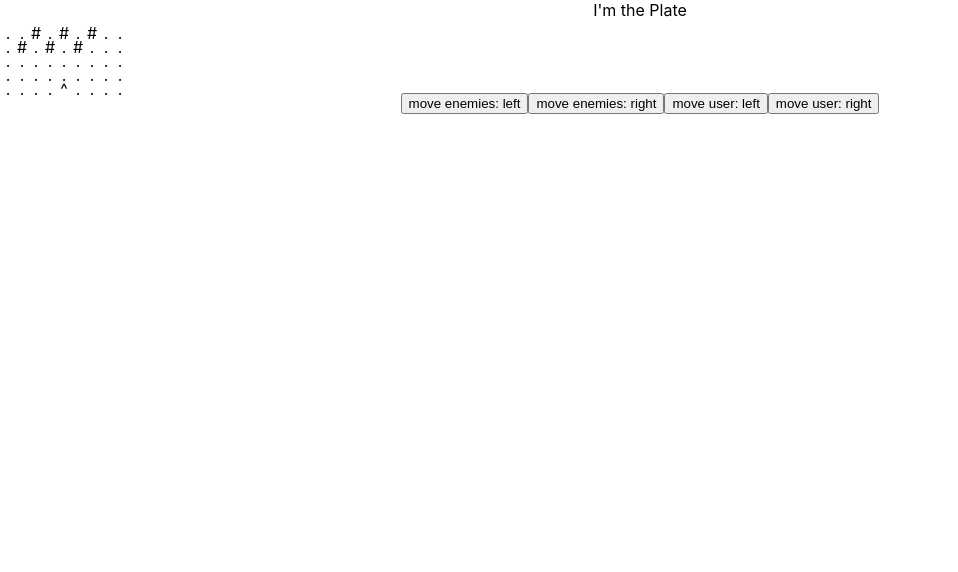
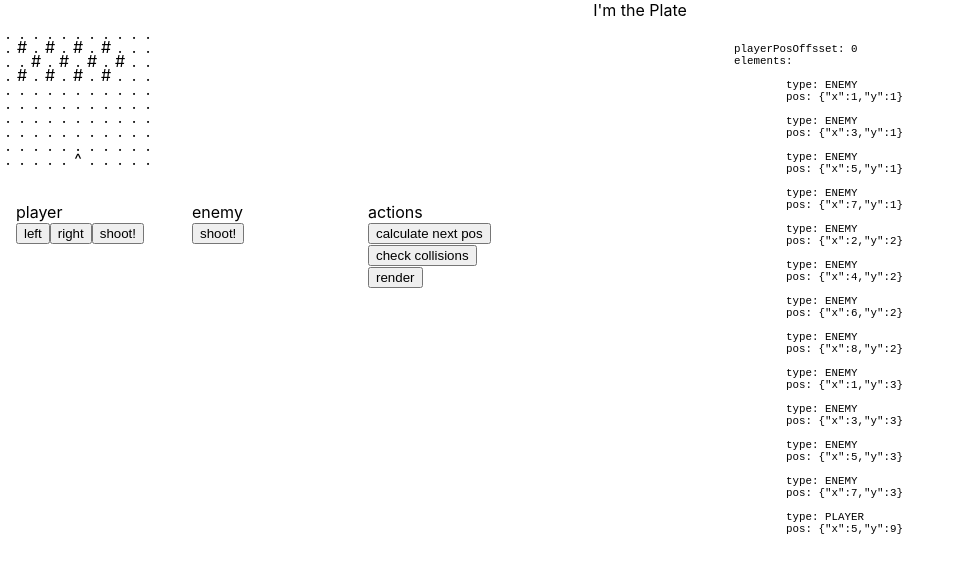
Before and after one commit to przemekoz/space-invaders-react-redux, a React (Create React App) app: page / in a window 1280 px wide. Shown: the top 572 px of the page, without its empty margins (0-958 px from the left). Built offline with nearby package versions, Linux system fonts and the light colour scheme.

Commit message:
changed: method of render element, etc.

```diff
--- a/src/mods/element/classes/index.ts
+++ b/src/mods/element/classes/index.ts
@@ -1,13 +1,36 @@
-import { ElementInterface, ElementTypeEnum } from "../types";
-
-export interface ElementClassParamType {
-    type: ElementTypeEnum;
-}
+import {
+    ElementClassParams,
+    ElementInterface,
+    ElementPos,
+    ElementTypeEnum
+} from "../types";
 
 export class ElementClass implements ElementInterface {
-    type: ElementTypeEnum;
+    private type: ElementTypeEnum;
+    private pos: ElementPos;
 
-    constructor(params: ElementClassParamType = { type: ElementTypeEnum.EMPTY }) {
+    constructor(params: ElementClassParams) {
         this.type = params.type;
+        this.pos = params.pos;
+    }
+
+    public getPos(): ElementPos {
+        return this.pos;
+    }
+
+    public setPosX(x: number) {
+        this.pos.x = x;
+    }
+
+    public setPosY(y: number) {
+        this.pos.y = y;
+    }
+
+    public isPos(x: number, y: number): boolean {
+        return this.pos.x === x && this.pos.y === y;
+    }
+
+    public getType(): ElementTypeEnum {
+        return this.type;
     }
 }
--- a/src/mods/element/components/element/index.tsx
+++ b/src/mods/element/components/element/index.tsx
@@ -2,41 +2,35 @@ import React from "react";
 import { ElementInterface, ElementTypeEnum } from "../../types";
 
 export interface Props {
-    element: ElementInterface
+    element: ElementInterface;
 }
 
 export const ElementComponent = (props: Props) => {
     const { element } = props;
 
     const renderType = () => {
-        switch (element.type) {
+        switch (element.getType()) {
             case ElementTypeEnum.ENEMY:
-                return "#"
+                return "#";
 
-            case ElementTypeEnum.ENEMY_KILLED:
-                return "*"
+            case ElementTypeEnum.SHOT_ENEMY:
+                return "!";
 
-            case ElementTypeEnum.ENEMY_SHOT:
-                return "|"
+            case ElementTypeEnum.SHOT_PLAYER:
+                return "|";
 
-            case ElementTypeEnum.USER_SHOT:
-                return "&"
-
-            case ElementTypeEnum.USER:
-                return "^"
+            case ElementTypeEnum.PLAYER:
+                return "^";
 
             default:
                 return ".";
         }
-    }
-
+    };
 
     return (
-        <div style={{
-            width: "10px", height: "10px"
-        }}>
+        <div style={{ width: "10px", height: "10px" }}>
             {renderType()}
         </div >
 
-    )
+    );
 };
--- a/src/mods/element/types/index.ts
+++ b/src/mods/element/types/index.ts
@@ -1,11 +1,24 @@
 export enum ElementTypeEnum {
-    EMPTY = "EMPTY",
     ENEMY = "ENEMY",
-    ENEMY_KILLED = "ENEMY_KILLED",
-    ENEMY_SHOT = "ENEMY_SHOT",
-    USER_SHOT = "USER_SHOT",
-    USER = "USER",
+    SHOT_ENEMY = "SHOT_ENEMY",
+    SHOT_PLAYER = "SHOT_PLAYER",
+    PLAYER = "PLAYER",
 }
+
+export interface ElementPos {
+    x: number;
+    y: number;
+}
+
 export interface ElementInterface {
-    type: ElementTypeEnum
+    getPos(): ElementPos;
+    getType(): ElementTypeEnum;
+    isPos(x: number, y: number): boolean;
+    setPosX(x: number): void;
+    setPosY(y: number): void;
 }
+
+export interface ElementClassParams {
+    type: ElementTypeEnum;
+    pos: ElementPos;
+}
--- /dev/null
+++ b/src/mods/elementEnemy/classes/index.ts
@@ -0,0 +1,15 @@
+import { ElementClass } from "../../element/classes";
+import { ElementEnemyClassParams, ElementEnemyInterface, ElementEnemySubtype } from "../types";
+import { ElementTypeEnum } from "../../element/types";
+
+export class ElementEnemyClass extends ElementClass implements ElementEnemyInterface {
+    private subtype: ElementEnemySubtype;
+
+    constructor(params: ElementEnemyClassParams) {
+        super({
+            pos: params.pos,
+            type: ElementTypeEnum.ENEMY,
+        });
+        this.subtype = params.subtype;
+    }
+}
--- /dev/null
+++ b/src/mods/elementEnemy/types/index.ts
@@ -0,0 +1,14 @@
+import { ElementInterface, ElementPos } from "../../element/types";
+
+export enum ElementEnemySubtype {
+    NORMAL,
+}
+
+export interface ElementEnemyInterface extends ElementInterface {
+
+}
+
+export interface ElementEnemyClassParams {
+    subtype: ElementEnemySubtype;
+    pos: ElementPos;
+}
--- a/src/mods/plate/classes/index.ts
+++ b/src/mods/plate/classes/index.ts
@@ -1,11 +1,14 @@
-import { PlateInterface, EnemiesMoveDirection, UserMoveDirection } from "../types";
+import { PlateInterface, EnemiesMoveDirection, PlayerMoveDirection, PlateClassRenderInterface, ElemenInterfaceOrNull } from "../types";
 import { ElementClass } from "../../element/classes";
 import { ElementInterface, ElementTypeEnum } from "../../element/types";
+import { ElementEnemyClass } from "../../elementEnemy/classes";
+import { ElementEnemySubtype } from "../../elementEnemy/types";
 
 /*
  *
- *   0,0 - 0,1 - 0,2 - 0,3 - 0,4
- *
+ *   0,0  1,0  1,  0,3  0,4
+ *   0,1  1,1  1,2  1,3  1,4
+ *   ...
  */
 
 /*
@@ -68,74 +71,130 @@ import { ElementInterface, ElementTypeEnum } from "../../element/types";
 *
 */
 
-const emptyRow = [
-    new ElementClass(),
-    new ElementClass(),
-    new ElementClass(),
-    new ElementClass(),
-    new ElementClass(),
-    new ElementClass(),
-    new ElementClass(),
-    new ElementClass(),
-    new ElementClass(),
-]
+export class PlateClass implements PlateInterface {
+    private maxX = 11;
+    private maxY = 10;
+    private listOfElements: ElementInterface[];
+    private playerPosOffsset = 0;
+    private enemiesMoveOffsset = 0;
+    private enemiesMoveState = [
+        EnemiesMoveDirection.RIGHT,
+        EnemiesMoveDirection.LEFT,
+        EnemiesMoveDirection.RIGHT,
+        EnemiesMoveDirection.LEFT,
+        EnemiesMoveDirection.DOWN,
+    ]
 
-export class PlateClass implements PlateInterface {
-    listOfElements: ElementInterface[][];
 
     constructor() {
-        this.listOfElements = [
-            [...emptyRow],
-            [...emptyRow],
-            [...emptyRow],
-            [...emptyRow],
-            [...emptyRow],
-        ];
-        this.listOfElements[0][2] = new ElementClass({ type: ElementTypeEnum.ENEMY });
-        this.listOfElements[0][4] = new ElementClass({ type: ElementTypeEnum.ENEMY });
-        this.listOfElements[0][6] = new ElementClass({ type: ElementTypeEnum.ENEMY });
-        this.listOfElements[1][1] = new ElementClass({ type: ElementTypeEnum.ENEMY });
-        this.listOfElements[1][3] = new ElementClass({ type: ElementTypeEnum.ENEMY });
-        this.listOfElements[1][5] = new ElementClass({ type: ElementTypeEnum.ENEMY });
-        this.listOfElements[4][4] = new ElementClass({ type: ElementTypeEnum.USER });
+        this.listOfElements = this.initLisOfElements();
     }
 
-    moveEnemies(direction: EnemiesMoveDirection) {
-        const newListOfElements: ElementInterface[][] = [];
-        this.listOfElements.forEach(
-            (row: ElementInterface[], rowIndex: number) => {
-                const isEnemy = row.find(element => element.type === ElementTypeEnum.ENEMY);
-                newListOfElements.push(isEnemy ? [...emptyRow] : [...row]);
-                row.forEach(
-                    (element: ElementInterface, columnIndex: number) => {
-                        if (element.type === ElementTypeEnum.ENEMY) {
-                            const index = direction === EnemiesMoveDirection.LEFT ? columnIndex - 1 : columnIndex + 1;
-                            newListOfElements[rowIndex][index] = element;
-                        }
-                    }
-                );
+    private initLisOfElements(): ElementInterface[] {
+        const listOfElements: ElementInterface[] = [];
+        for (let y = 0; y < 3; y++) {
+            let add = y === 2 ? 1 : y + 1;
+            for (let x = 0; x < 4; x++) {
+                listOfElements.push(new ElementEnemyClass({
+                    subtype: ElementEnemySubtype.NORMAL,
+                    pos: { x: x + add, y: y + 1 },
+                }));
+                add++;
             }
-        );
-        this.listOfElements = newListOfElements;
+        }
+        listOfElements.push(new ElementClass({
+            type: ElementTypeEnum.PLAYER,
+            pos: { x: 5, y: 9 },
+        }));
+        return listOfElements;
     }
 
-    moveUser(direction: UserMoveDirection) {
-        const newListOfElements: ElementInterface[][] = [];
-        this.listOfElements.forEach(
-            (row: ElementInterface[], rowIndex: number) => {
-                const isUser = row.find(element => element.type === ElementTypeEnum.USER);
-                newListOfElements.push(isUser ? [...emptyRow] : [...row]);
-                row.forEach(
-                    (element: ElementInterface, columnIndex: number) => {
-                        if (element.type === ElementTypeEnum.USER) {
-                            const index = direction === UserMoveDirection.LEFT ? columnIndex - 1 : columnIndex + 1;
-                            newListOfElements[rowIndex][index] = element;
-                        }
+    public render(): PlateClassRenderInterface {
+        const toRender = [];
+        for (let y = 0; y < this.maxY; y++) {
+            const row: ElemenInterfaceOrNull[] = [];
+            for (let x = 0; x < this.maxX; x++) {
+                row.push(this.findElement(x, y));
+            }
+            toRender.push(row);
+        }
+        return toRender;
+    }
+
+    public calculateNextPos() {
+        this.listOfElements.forEach(element => {
+            switch (element.getType()) {
+
+                case ElementTypeEnum.PLAYER:
+                    element.setPosX(element.getPos().x + this.playerPosOffsset);
+                    break;
+
+                case ElementTypeEnum.SHOT_ENEMY:
+                    element.setPosY(element.getPos().y + 1);
+                    break;
+
+                case ElementTypeEnum.SHOT_PLAYER:
+                    element.setPosY(element.getPos().y - 1);
+                    break;
+
+                case ElementTypeEnum.ENEMY:
+                    const length = this.enemiesMoveState.length;
+                    if (this.enemiesMoveOffsset === length) {
+                        this.enemiesMoveOffsset = 0;
                     }
-                );
+                    if (this.enemiesMoveState[this.enemiesMoveOffsset] === EnemiesMoveDirection.LEFT) {
+                        element.setPosX(element.getPos().x - 1);
+                    }
+                    if (this.enemiesMoveState[this.enemiesMoveOffsset] === EnemiesMoveDirection.RIGHT) {
+                        element.setPosX(element.getPos().x + 1);
+                    }
+                    if (this.enemiesMoveState[this.enemiesMoveOffsset] === EnemiesMoveDirection.DOWN) {
+                        element.setPosY(element.getPos().y + 1);
+                    }
+                    break;
             }
-        );
-        this.listOfElements = newListOfElements;
+        });
+        this.playerPosOffsset = 0;
+        this.enemiesMoveOffsset++;
+    }
+
+    public findCollisions() {
+        for (let y = 0; y < this.maxY; y++) {
+            for (let x = 0; x < this.maxX; x++) {
+
+            }
+        }
+    }
+
+    public playerShoot() {
+        const player = this.listOfElements.find(element => element.getType() === ElementTypeEnum.PLAYER);
+        if (player) {
+            this.listOfElements.push(new ElementClass({
+                type: ElementTypeEnum.SHOT_PLAYER,
+                pos: { x: player.getPos().x, y: player.getPos().y },
+            }));
+        }
+    }
+
+    private findElement(x: number, y: number): ElemenInterfaceOrNull {
+        const found = this.listOfElements.find(element => element.isPos(x, y));
+        return found || null;
+    }
+
+    getStats(): string {
+        return `
+            playerPosOffsset: ${this.playerPosOffsset}
+            elements:
+            ${this.listOfElements.map(
+            element => {
+                return `
+                    type: ${element.getType()}
+                    pos: ${JSON.stringify(element.getPos())}`
+            }).join("\r\n")}`;
+    }
+
+    public movePlayer(direction: PlayerMoveDirection) {
+        this.playerPosOffsset = direction === PlayerMoveDirection.LEFT ? this.playerPosOffsset - 1 : this.playerPosOffsset + 1;
     }
 
 }
--- a/src/mods/plate/components/plate/index.tsx
+++ b/src/mods/plate/components/plate/index.tsx
@@ -1,14 +1,14 @@
 import React from "react";
-import { PlateInterface, EnemiesMoveDirection, UserMoveDirection } from "../../types";
+import { PlateInterface, PlayerMoveDirection, PlateClassRenderInterface, ElemenInterfaceOrNull } from "../../types";
 import { ElementComponent } from "../../../element/components/element";
-import { ElementInterface } from "../../../element/types";
 
 interface Props {
-    plate: PlateInterface
+    plate: PlateInterface;
 }
 
 interface State {
-    listOfElements: ElementInterface[][];
+    stats: string;
+    listOfElements: PlateClassRenderInterface;
 }
 
 export class PlateComponent extends React.Component<Props, State> {
@@ -16,49 +16,103 @@ export class PlateComponent extends React.Component<Props, State> {
     constructor(props: Props) {
         super(props);
         this.state = {
-            listOfElements: props.plate.listOfElements
-        }
+            stats: "",
+            listOfElements: [],
+        };
     }
 
-    moveEnemiesLeft() {
-        this.props.plate.moveEnemies(EnemiesMoveDirection.LEFT);
-        this.setState({ listOfElements: this.props.plate.listOfElements })
+    componentDidMount() {
+        this.renderPlate();
     }
 
-    moveEnemiesRight() {
-        this.props.plate.moveEnemies(EnemiesMoveDirection.RIGHT);
-        this.setState({ listOfElements: this.props.plate.listOfElements })
+    private refreshStats() {
+        this.setState({ stats: this.props.plate.getStats() })
     }
 
-    moveUserLeft() {
-        this.props.plate.moveUser(UserMoveDirection.LEFT);
-        this.setState({ listOfElements: this.props.plate.listOfElements })
+    renderPlate() {
+        this.setState({ listOfElements: this.props.plate.render() })
+        this.refreshStats();
     }
 
-    moveUserRight() {
-        this.props.plate.moveUser(UserMoveDirection.RIGHT);
-        this.setState({ listOfElements: this.props.plate.listOfElements })
+    findCollision() {
+        //
+        this.refreshStats();
     }
 
-    render() {
-        const { listOfElements } = this.state;
+    enemyShoot() {
+        this.refreshStats();
+    }
+
+    playerShoot() {
+        this.props.plate.playerShoot();
+        this.refreshStats();
+    }
+
+    calculateNextPos() {
+        this.props.plate.calculateNextPos();
+        this.refreshStats();
+    }
+
+    movePlayerLeft() {
+        this.props.plate.movePlayer(PlayerMoveDirection.LEFT);
+        this.refreshStats();
+    }
+
+    movePlayerRight() {
+        this.props.plate.movePlayer(PlayerMoveDirection.RIGHT);
+        this.refreshStats();
+    }
+
+    public render() {
+        const { listOfElements, stats } = this.state;
         return (
             <>
                 I'm the Plate
+                <div>
+                    <div style={{ float: 'left', width: '50%' }}>
                         <table>
                             <tbody>
-                        {listOfElements.map((row: ElementInterface[], index: number) =>
+                                {listOfElements.map((row: ElemenInterfaceOrNull[], index: number) =>
                                     <tr key={index}>
-                                {row.map((element: ElementInterface, index: number) => <td key={index} ><ElementComponent element={element} /></td>)}
+                                        {row.map((element: ElemenInterfaceOrNull, index: number) => (
+                                            <td key={index} >
+                                                {element ? <ElementComponent element={element} /> : <div style={{ width: "10px", height: "10px" }}>.</div>}
+                                            </td>
+                                        ))}
                                     </tr>
                                 )}
                             </tbody>
                         </table>
-                <button onClick={this.moveEnemiesLeft.bind(this)}>move enemies: left</button>
-                <button onClick={this.moveEnemiesRight.bind(this)}>move enemies: right</button>
+                        <br />
+                        <br />
+                        <div style={{ width: '100%' }}>
+                            <div style={{ float: 'left', width: '25%', textAlign: 'left', paddingLeft: '1em' }}>
+                                player<br />
+                                <button onClick={this.movePlayerLeft.bind(this)}>left</button>
+                                <button onClick={this.movePlayerRight.bind(this)}>right</button>
+                                <button onClick={this.playerShoot.bind(this)}>shoot!</button>
+                            </div>
+                            <div style={{ float: 'left', width: '25%', textAlign: 'left', paddingLeft: '1em' }}>
+                                enemy<br />
+                                <button onClick={this.enemyShoot.bind(this)}>shoot!</button>
+                            </div>
+                            <div style={{ float: 'left', width: '25%', textAlign: 'left', paddingLeft: '1em' }}>
+                                actions<br />
+                                <button onClick={this.calculateNextPos.bind(this)}>calculate next pos</button>
+                                <button onClick={this.findCollision.bind(this)}>check collisions</button>
+                                <button onClick={this.renderPlate.bind(this)}>render</button>
+                            </div>
+                        </div>
 
-                <button onClick={this.moveUserLeft.bind(this)}>move user: left</button>
-                <button onClick={this.moveUserRight.bind(this)}>move user: right</button>
+                    </div>
+                    <div style={{ float: 'left', width: '40%', textAlign: 'left', paddingLeft: '1em' }}>
+                        <small>
+                            <pre>
+                                {stats}
+                            </pre>
+                        </small>
+                    </div>
+                </div>
             </>
         )
     }
--- a/src/mods/plate/types/index.ts
+++ b/src/mods/plate/types/index.ts
@@ -1,18 +1,23 @@
 import { ElementInterface } from "../../element/types";
 
+export type ElemenInterfaceOrNull = ElementInterface | null;
+export type PlateClassRenderInterface = Array<Array<ElementInterface | null>>;
+
 export interface PlateInterface {
-    listOfElements: ElementInterface[][];
-    moveEnemies: (direction: EnemiesMoveDirection) => void;
-    moveUser: (direction: UserMoveDirection) => void;
+    movePlayer(direction: PlayerMoveDirection): void;
+    render(): PlateClassRenderInterface;
+    getStats(): string;
+    calculateNextPos(): void;
+    playerShoot(): void;
 }
 
 export enum EnemiesMoveDirection {
     LEFT,
     RIGHT,
-    DOWN
+    DOWN,
 }
 
-export enum UserMoveDirection {
+export enum PlayerMoveDirection {
     LEFT,
     RIGHT,
 }
```
Lines whose indentation alone changed are shown as unchanged.
